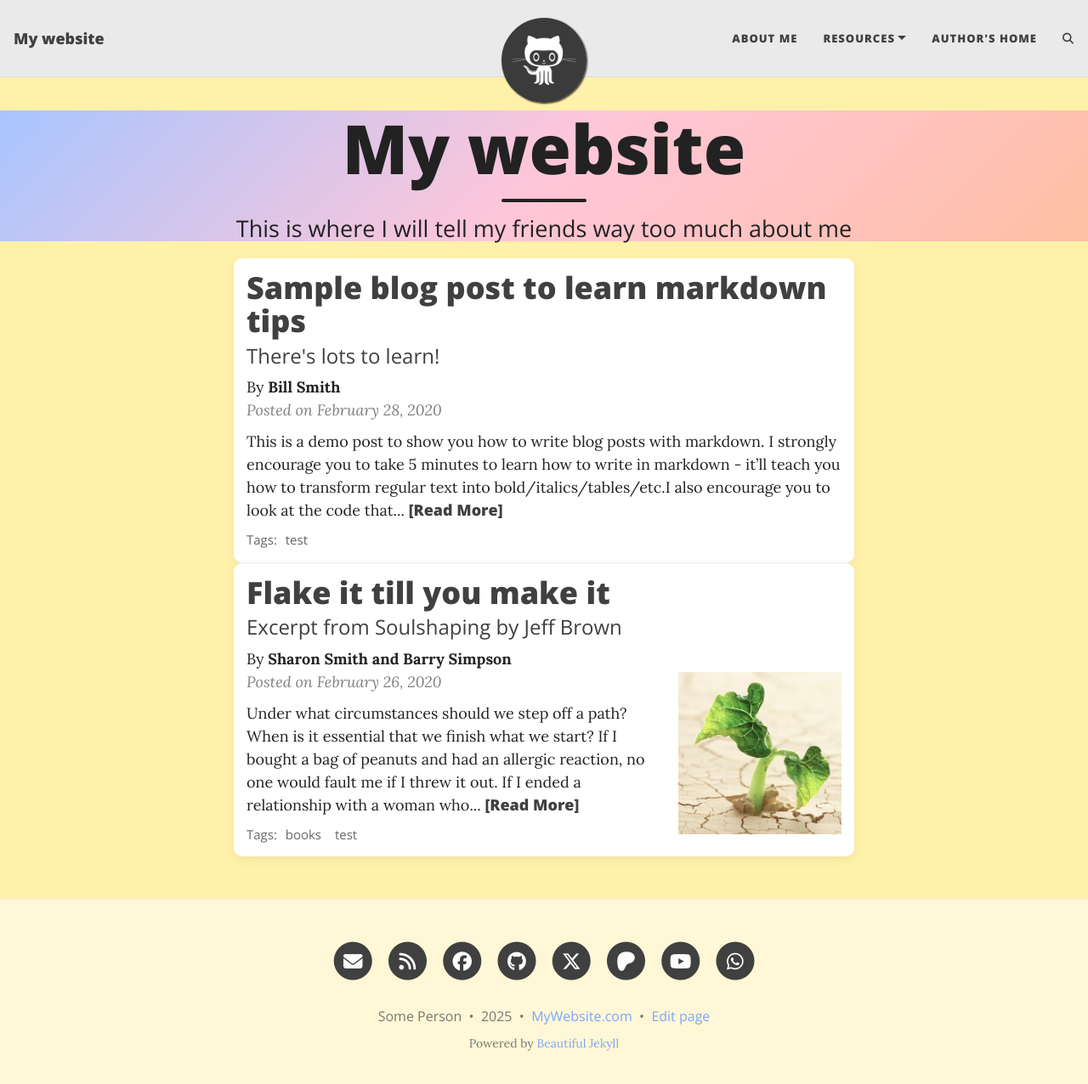
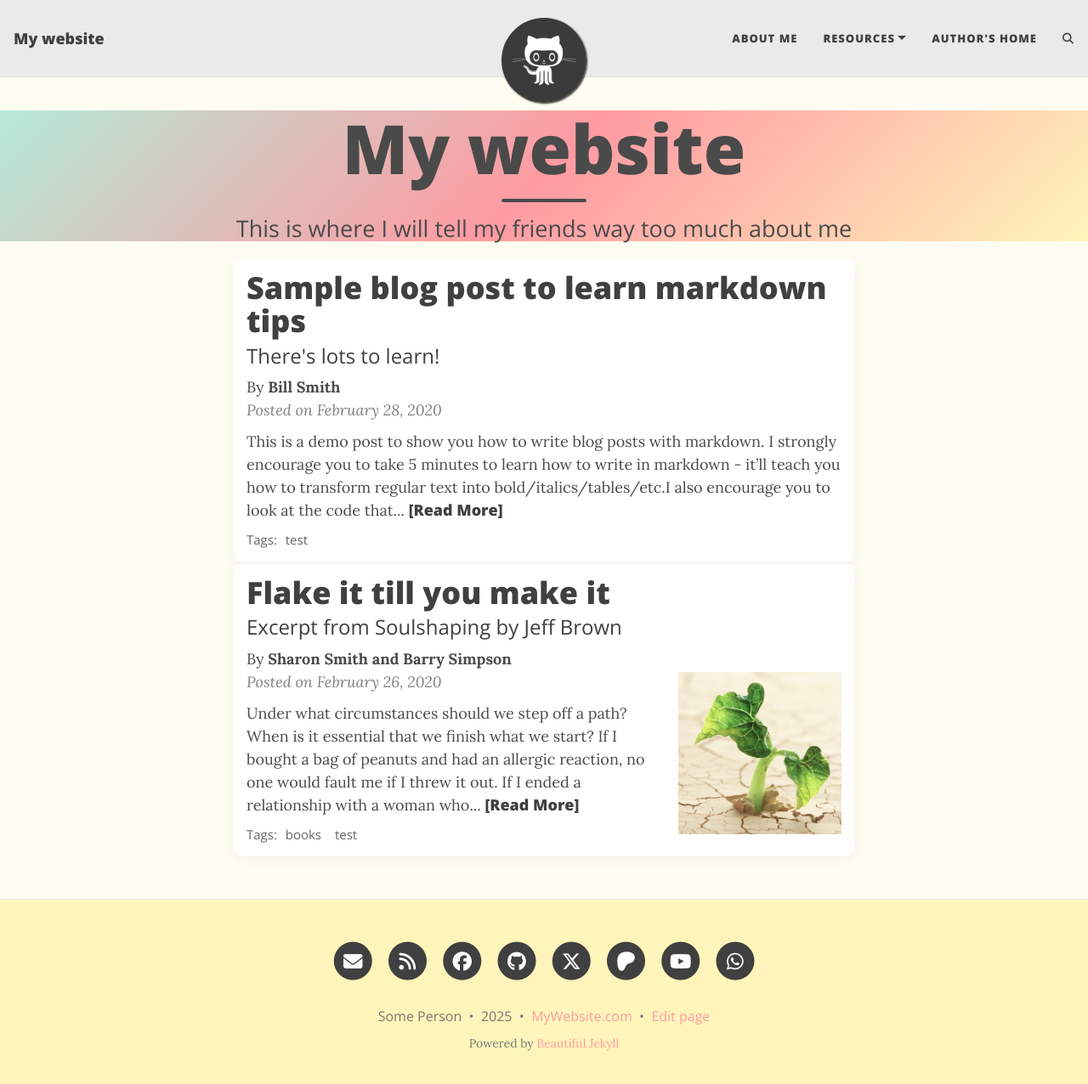
Before and after one commit to sciontho/sciontho.github.io, a Jekyll site: the page built from index.html, in a window 1280 px wide and 1289 px high. Shown: the top 1276 px of the window at 85% size. Built offline with Jekyll 4.4.1, drawn with Linux system fonts in a browser that asks for light colours; the list of posts is cut into pages by our own code; comment, search, counter and statistics services are not loaded.

Commit message:
Update beautifuljekyll.css

```diff
--- a/assets/css/beautifuljekyll.css
+++ b/assets/css/beautifuljekyll.css
@@ -1124,99 +1124,99 @@ pre {
     display: inline-block;
   }
 }
-/* === Custom Pastel Science-Art Theme === */
+/* === Custom Pastel Science-Art Theme (Cream + Coral + Mint) === */
 
 /* Base layout */
 body {
-  background-color: #FFF1AA; /* soft pastel yellow */
-  color: #222222; /* dark grey text */
+  background-color: #FDFCF0; /* creamy paper background */
+  color: #4A4A4A;            /* faded ink text */
 }
 
 /* Links */
 a,
 a:visited {
-  color: #7AA6FF; /* pastel blue */
+  color: #FF9AA2; /* soft coral */
 }
 
 a:hover,
 a:focus {
-  color: #FFBFA3; /* soft coral hover */
+  color: #B5EAD7; /* mint */
   text-decoration: none;
 }
 
 /* Navbar */
 .navbar-default {
-  background-color: #FFF7D6; /* pale pastel yellow */
-  border-color: #F9E7A8;
+  background-color: #FFF5BA; /* butter yellow */
+  border-color: #F2E7A2;
 }
 
 .navbar-default .navbar-brand,
 .navbar-default .navbar-nav > li > a {
-  color: #444444;
+  color: #4A4A4A; /* faded ink */
 }
 
 .navbar-default .navbar-brand:hover,
 .navbar-default .navbar-nav > li > a:hover {
-  color: #FFBFA3; /* coral highlight */
+  color: #FF9AA2; /* soft coral hover */
 }
 
-/* Header (Jumbotron) */
+/* Header (Jumbotron / Page hero section) */
 .intro-header {
-  /* pastel lavender → blush pink → soft coral gradient */
+  /* gentle pastel gradient: mint → coral → butter yellow */
   background: linear-gradient(
     135deg,
-    #A8C5FF 0%,
-    #FFC6D9 50%,
-    #FFBFA3 100%
+    #B5EAD7 0%,   /* mint */
+    #FF9AA2 50%,  /* soft coral */
+    #FFF5BA 100%  /* butter yellow */
   );
-  color: #222222;
+  color: #4A4A4A;
 }
 
 .intro-header .page-heading h1,
 .intro-header .post-heading h1,
 .intro-header .site-heading h1 {
-  color: #222222;
+  color: #4A4A4A;
 }
 
 .intro-header .page-heading .subheading,
 .intro-header .post-heading .subheading,
 .intro-header .site-heading .subheading {
-  color: #333333;
+  color: #4A4A4A;
 }
 
 /* Buttons */
 .btn-primary {
-  background-color: #FFBFA3; /* soft coral */
-  border-color: #FFBFA3;
-  color: #222222;
+  background-color: #B5EAD7; /* mint */
+  border-color: #B5EAD7;
+  color: #4A4A4A; /* faded ink text */
 }
 
 .btn-primary:hover,
 .btn-primary:focus,
 .btn-primary:active {
-  background-color: #FF8F70; /* slightly deeper coral */
-  border-color: #FF8F70;
-  color: #222222;
+  background-color: #A0D9C6; /* slightly deeper mint */
+  border-color: #A0D9C6;
+  color: #4A4A4A;
 }
 
-/* Post Preview Cards */
+/* Post preview cards */
 .post-preview {
   border-radius: 10px;
   padding: 15px;
-  background-color: #FFFFFF;
-  box-shadow: 0 4px 14px rgba(0, 0, 0, 0.05);
+  background-color: #FFFFFF; /* white card on creamy page - good contrast */
+  box-shadow: 0 4px 14px rgba(0,0,0,0.04);
 }
 
 /* Footer */
 footer {
-  background-color: #FFF7D6; /* pale matching yellow */
-  color: #555555;
+  background-color: #FFF5BA; /* butter yellow */
+  color: #4A4A4A;
 }
 
 footer a {
-  color: #7AA6FF;
+  color: #FF9AA2; /* soft coral */
 }
 
 footer a:hover {
-  color: #FFBFA3; /* coral */
+  color: #B5EAD7; /* mint */
 }
```
